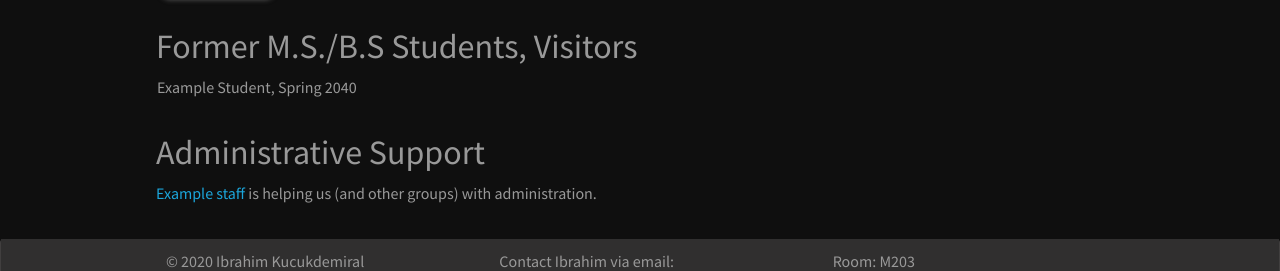
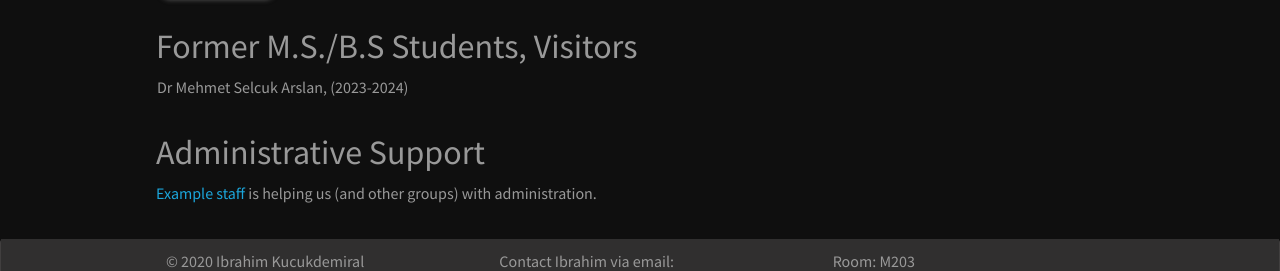
Before and after one commit to kucukdemiral/kucukdemiral.github.io, a Jekyll site: the page built from _pages/team.md, in a window 1280 px wide and 900 px high, scrolled down 507 px. Shown: the part 466-737 px from the top of the window. Built offline with Jekyll 4.4.1, drawn with Linux system fonts in a browser that asks for light colours; nearby versions of some CDN libraries; a style sheet for code colours, icons or effects is not loaded.

Commit message:
Update alumni_visitors.yml

```diff
--- a/_data/alumni_visitors.yml
+++ b/_data/alumni_visitors.yml
@@ -1 +1 @@
-- name: Example Student, Spring 2040
+- name: Dr Mehmet Selcuk Arslan, (2023-2024)
```
